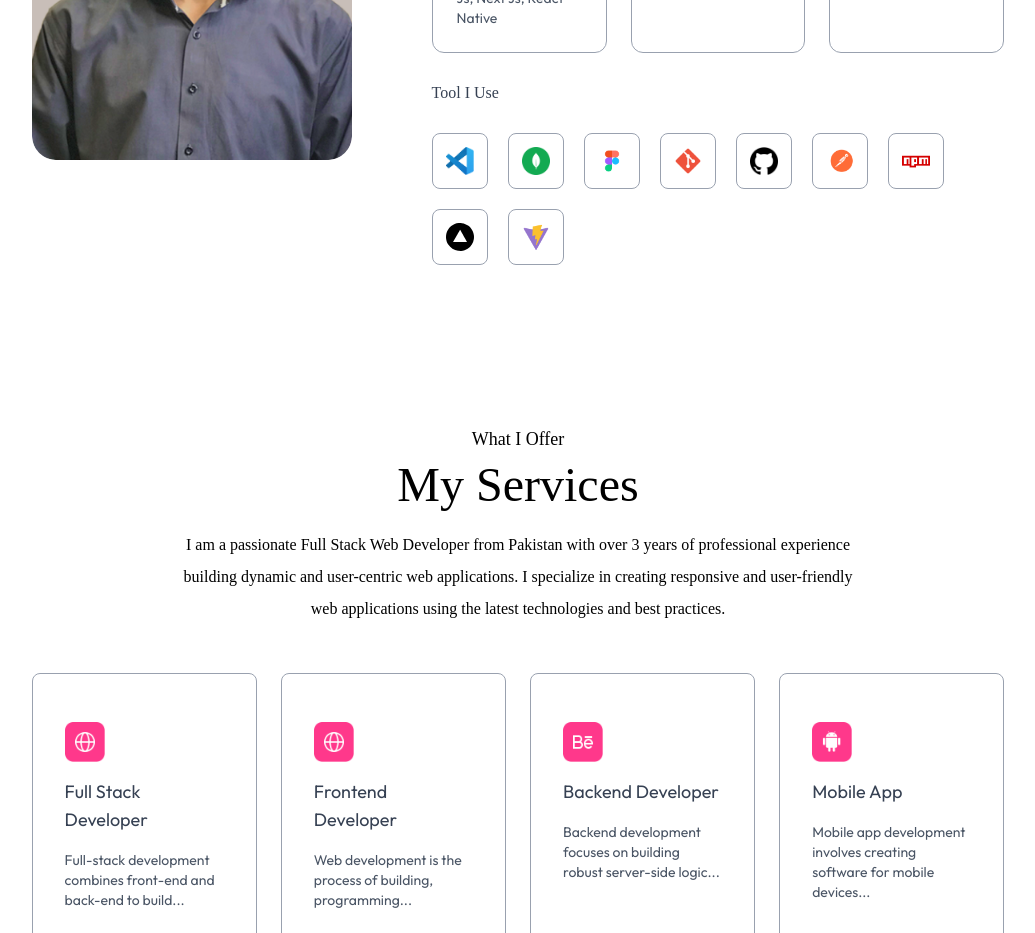
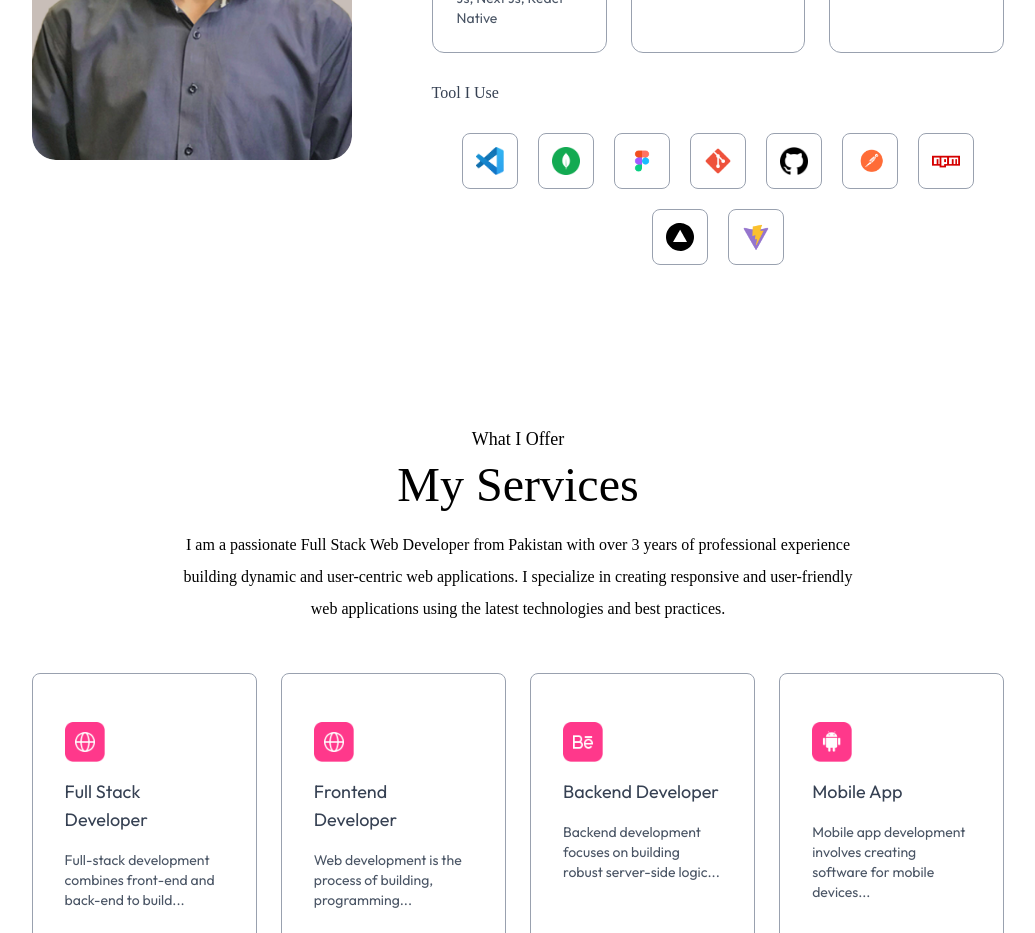
Before and after one commit to ABDULAHAD118/Personal-Portfolio, a Next.js app: page / in a window 1280 px wide. Shown: the part 1380-2313 px from the top of the page, without its empty margins (122-1157 px from the left). Built offline with nearby package versions, Linux system fonts and the light colour scheme; a web font is replaced by a local one.

Commit message:
Update About component to center align tool items for better layout

```diff
--- a/app/components/About/About.tsx
+++ b/app/components/About/About.tsx
@@ -123,7 +123,7 @@
                             duration: 0.6,
                             delay: 1.5,
                         }}
-                        className="flex flex-wrap items-center gap-3 sm:gap-5"
+                        className="flex flex-wrap items-center justify-center gap-3 sm:gap-5"
                     >
                         {toolsData.map((tool, index) => (
                             <motion.li
```
